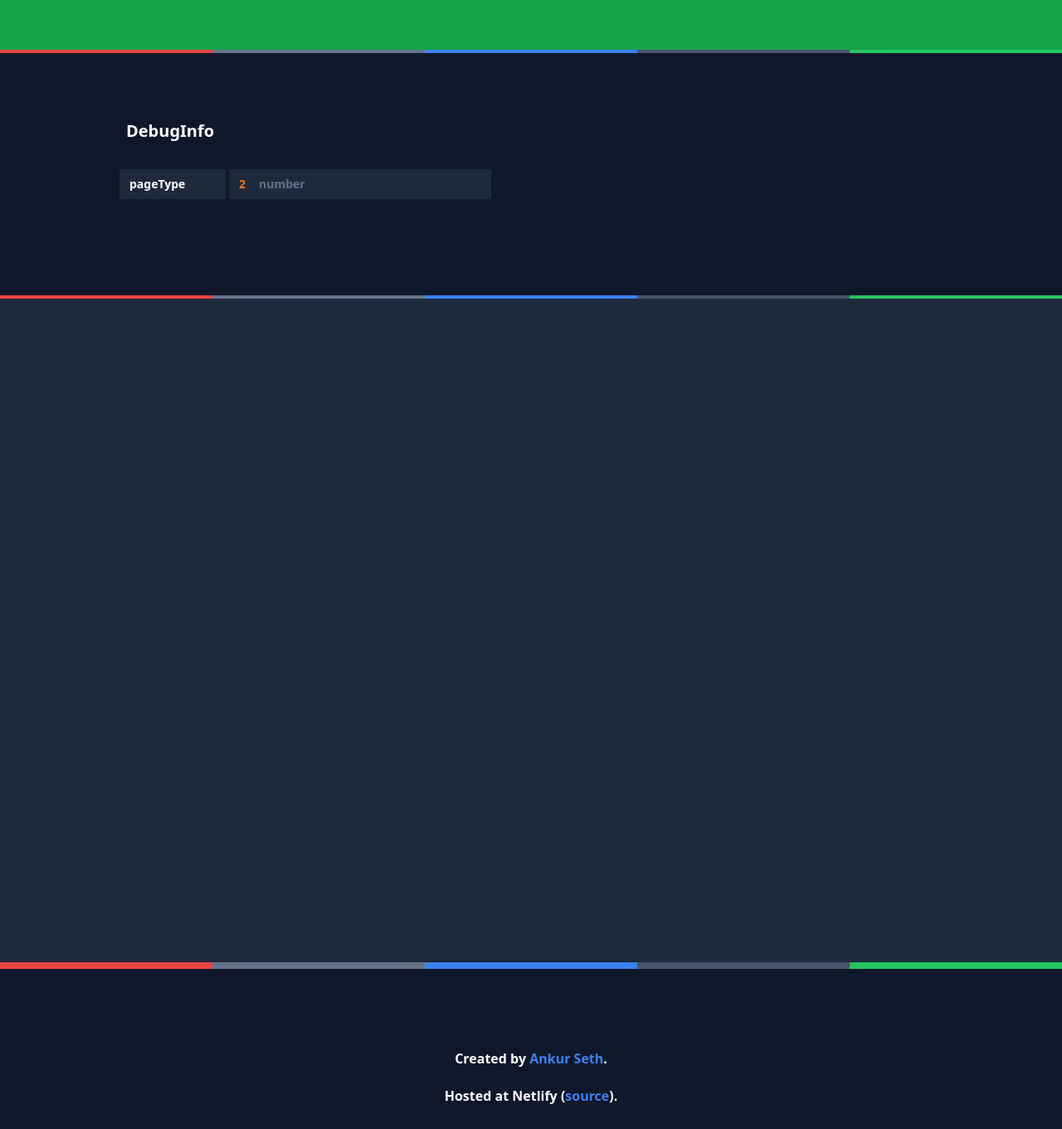
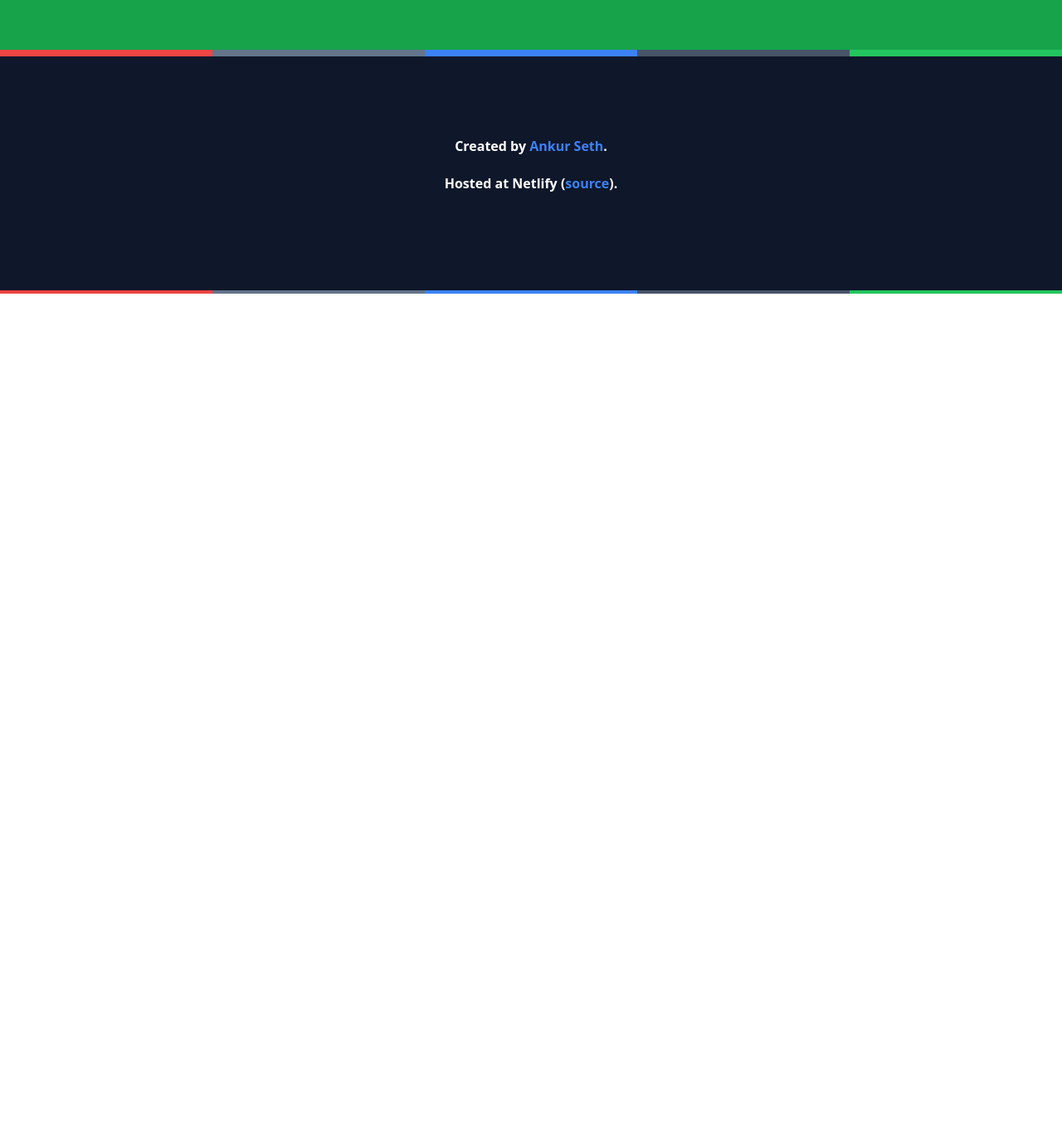
Before and after one commit to iaseth/iplr, a React (Create React App) app: page / in a window 1280 px wide. Shown: the part 820-2181 px from the top of the page at 83% size. After the commit the page ends 1174 px from the top, so only its background shows below. Built offline with nearby package versions, Linux system fonts and the light colour scheme; no server answers.

Commit message:
Now DebugInfo and Settings can be hidden with a switch

```diff
--- a/src/IplReactApp/IplReactApp.js
+++ b/src/IplReactApp/IplReactApp.js
@@ -48,6 +48,9 @@ export default function IplReactApp () {
 	const [titleSuffix, setTitleSuffix] = React.useState("Home");
 
 	const [pageType, setPageType] = React.useState(PAGE_TYPES.MATCH);
+
+	let showDebugInfo = false;
+	let showSettings = false;
 
 	React.useEffect(function () {
 		// return;
@@ -170,10 +173,10 @@ export default function IplReactApp () {
 				</div>
 			</div>}
 			<RainbowBorder />
-			<DebugInfo {...debugProps} />
-			<RainbowBorder />
-			<Settings {...settingsProps} />
-			<RainbowBorder />
+			{showDebugInfo && <DebugInfo {...debugProps} />}
+			{showDebugInfo && <RainbowBorder />}
+			{showSettings && <Settings {...settingsProps} />}
+			{showSettings && <RainbowBorder />}
 			{doneFetching && <PreFooter {...preFooterProps} />}
 			<Footer />
 		</div>
```
